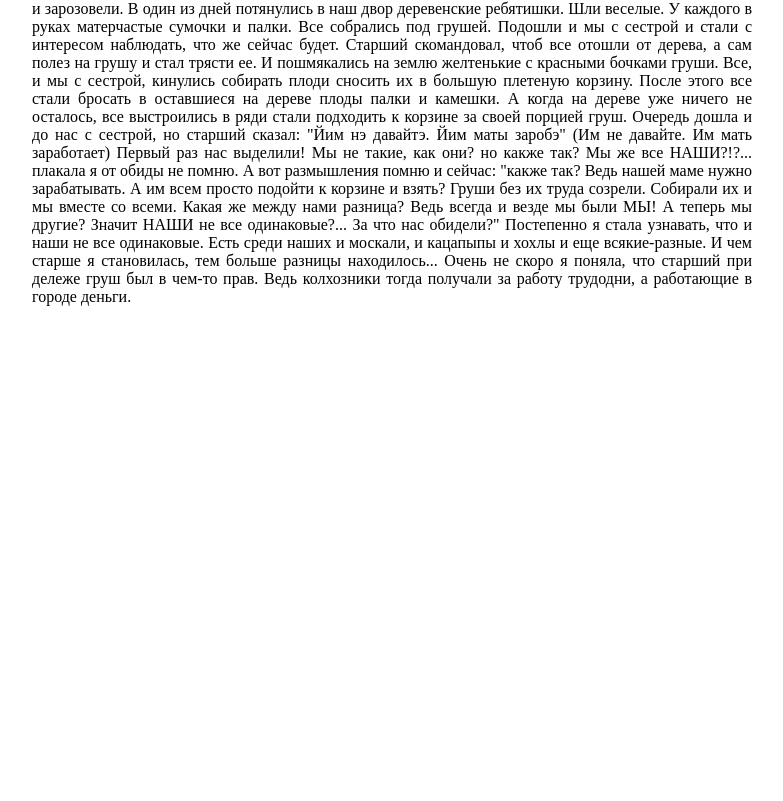
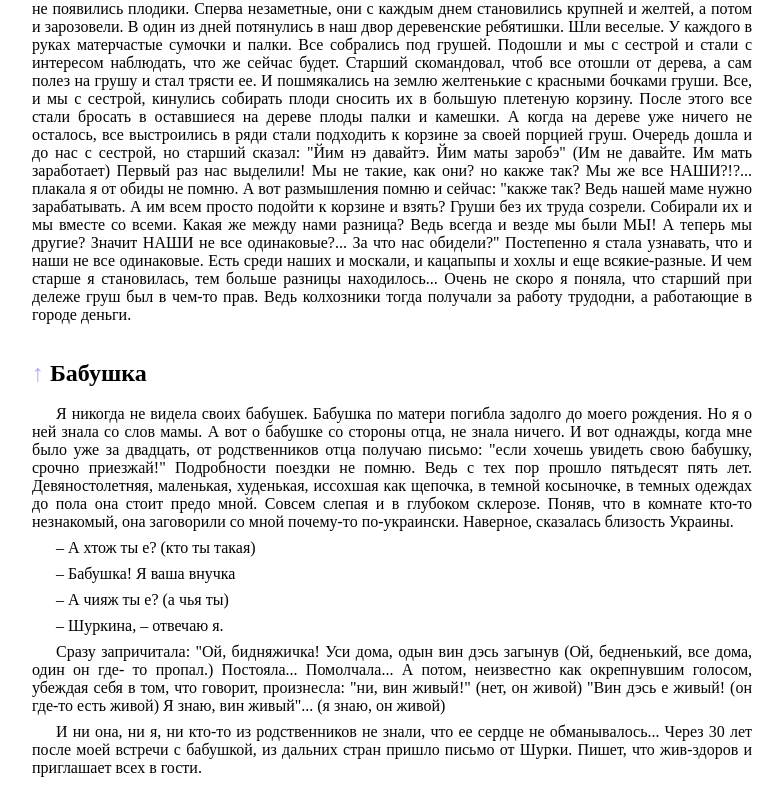
Before and after one commit to bojkova/bojkova.github.io, a plain HTML site: page 2016/index.html in a window 1280 px wide. Shown: the part 1857-2658 px from the top of the page, without its empty margins (248-1031 px from the left). Before the commit the page ends 2187 px from the top, so only its background shows below. Drawn offline with Linux system fonts and the light colour scheme.

Commit message:
Added another story

```diff
--- a/2016/index.html
+++ b/2016/index.html
@@ -19,6 +19,7 @@
 <li><a href=#2>Страшный сон</a></li>
 <li><a href=#3>Петушок</a></li>
 <li><a href=#4>Груша</a></li>
+<li><a href=#5>Бабушка</a></li>
 </ul>
 
 <h2 id=1><a href=#0 class=arrow>&uarr;</a> Маленький торнадо</h2>
@@ -177,5 +178,39 @@
 Ведь колхозники тогда получали за работу трудодни, а работающие в городе деньги.
 </p>
 
+<h2 id=5><a href=#0 class=arrow>&uarr;</a> Бабушка</h2>
+<p>
+Я никогда не видела своих бабушек.
+Бабушка по матери погибла задолго до моего рождения.
+Но я о ней знала со слов мамы.
+А вот о бабушке со стороны отца, не знала ничего.
+И вот однажды, когда мне было уже за двадцать, от родственников отца получаю письмо: "если хочешь увидеть свою бабушку, срочно приезжай!"
+Подробности поездки не помню.
+Ведь с тех пор прошло пятьдесят пять лет.
+Девяностолетняя, маленькая, худенькая, иссохшая как щепочка, в темной косыночке, в темных одеждах до пола она стоит предо мной.
+Совсем слепая и в глубоком склерозе.
+Поняв, что в комнате кто-то незнакомый, она заговорили со мной почему-то по-украински.
+Наверное, сказалась близость Украины.
+</p><p>
+– А хтож ты е? (кто ты такая)
+</p><p>
+– Бабушка! Я ваша внучка
+</p><p>
+– А чияж ты е? (а чья ты)
+</p><p>
+– Шуркина, – отвечаю я.
+</p><p>
+Сразу запричитала: "Ой, бидняжичка! Уси дома, одын вин дэсь загынув (Ой, бедненький, все дома, один он где- то пропал.)
+Постояла...
+Помолчала...
+А потом, неизвестно как окрепнувшим голосом, убеждая себя в том, что говорит, произнесла: "ни, вин живый!" (нет, он живой)
+"Вин дэсь е живый! (он где-то есть живой) Я знаю, вин живый"... (я знаю, он живой)
+</p><p>
+И ни она, ни я, ни кто-то из родственников не знали, что ее сердце не обманывалось...
+Через 30 лет после моей встречи с бабушкой, из дальних стран пришло письмо от Шурки.
+Пишет, что жив-здоров и приглашает всех в гости.
+</p>
+
+
 </body>
 </html>
```
